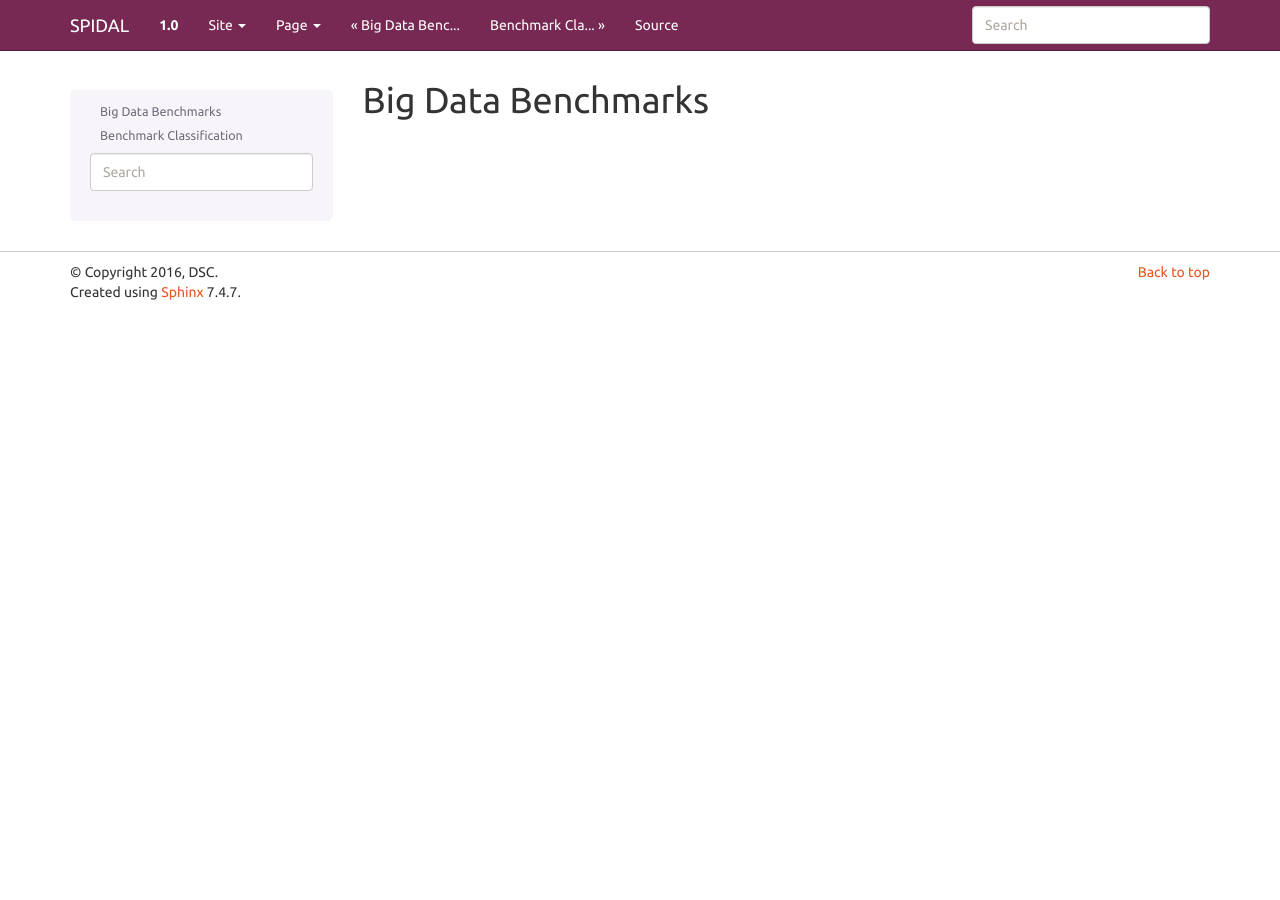
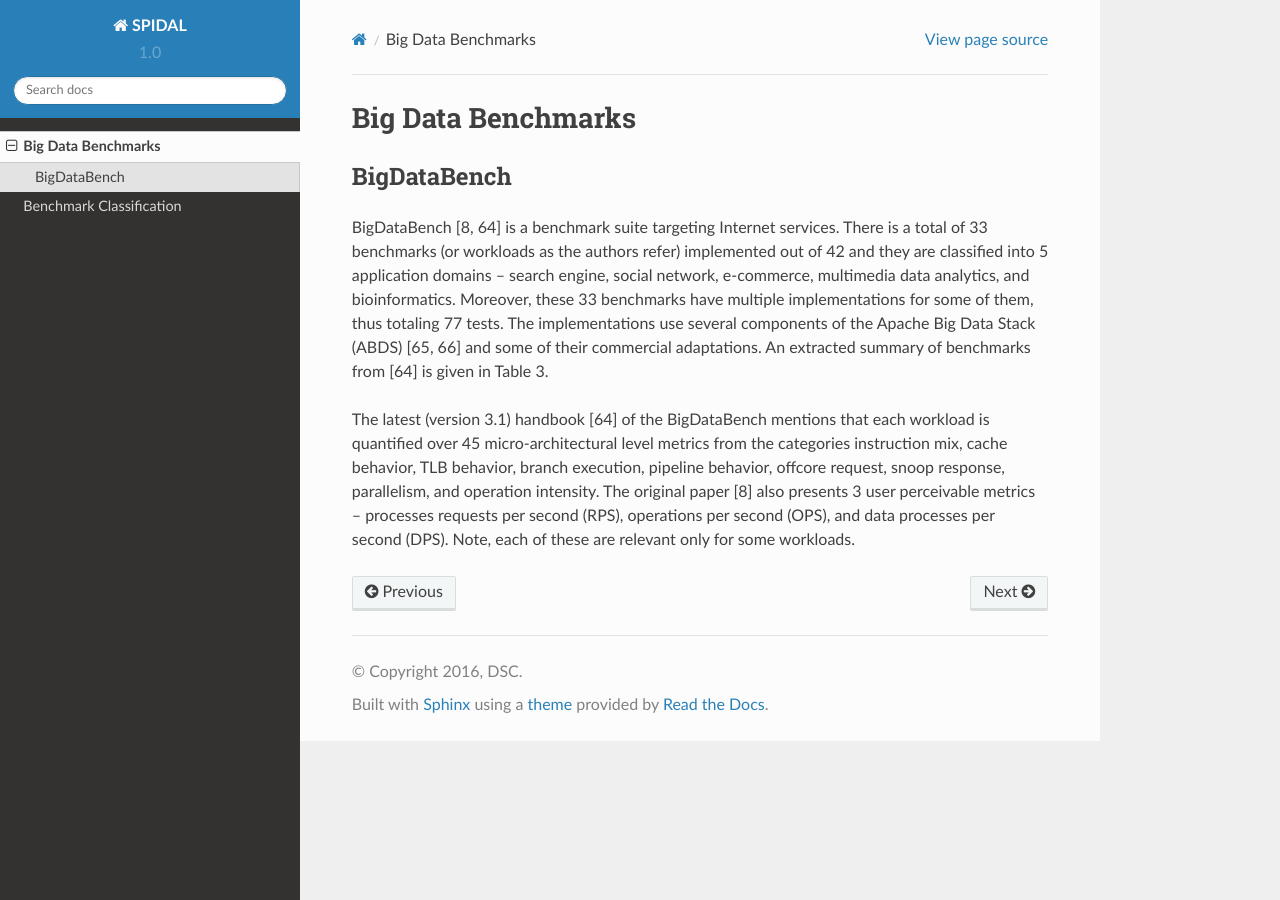
Before and after one commit to DSC-SPIDAL/benchmarks, a Sphinx documentation site: the page built from docs/source/benchmarks.rst, in a window 1280 px wide. Built offline with Sphinx 7.4.7 and the Read the Docs theme 2.0.0, drawn with Linux system fonts in a browser that asks for light colours.

Commit message:
Initial commit

```diff
--- a/docs/source/benchmarks.rst
+++ b/docs/source/benchmarks.rst
@@ -1,2 +1,18 @@
 Big Data Benchmarks
 ===================
+
+BigDataBench
+------------
+BigDataBench [8, 64] is a benchmark suite targeting Internet services.
+There is a total of 33 benchmarks (or workloads as the authors refer) implemented out of 42 and they are classified
+into 5 application domains – search engine, social network, e-commerce, multimedia data analytics, and bioinformatics.
+Moreover, these 33 benchmarks have multiple implementations for some of them, thus totaling 77 tests.
+The implementations use several components of the Apache Big Data Stack (ABDS) [65, 66] and some of their commercial
+adaptations. An extracted summary of benchmarks from [64]  is given in Table 3.
+
+The latest (version 3.1) handbook [64] of the BigDataBench mentions that each workload is quantified over
+45 micro-architectural level metrics from the categories instruction mix, cache behavior, TLB behavior,
+branch execution, pipeline behavior, offcore request, snoop response, parallelism, and operation intensity.
+The original paper [8] also presents 3 user perceivable metrics – processes requests per second (RPS),
+operations per second (OPS), and data processes per second (DPS). Note, each of these are relevant only for some
+workloads.
--- a/docs/source/conf.py
+++ b/docs/source/conf.py
@@ -14,7 +14,7 @@
 
 import sys
 import os
-import sphinx_bootstrap_theme
+import sphinx_rtd_theme
 
 # If extensions (or modules to document with autodoc) are in another directory,
 # add these directories to sys.path here. If the directory is relative to the
@@ -116,7 +116,8 @@ todo_include_todos = True
 # The theme to use for HTML and HTML Help pages.  See the documentation for
 # a list of builtin themes.
 #html_theme = 'alabaster'
-html_theme = 'bootstrap'
+#html_theme = 'bootstrap'
+html_theme = 'sphinx_rtd_theme'
 
 # Theme options are theme-specific and customize the look and feel of a theme
 # further.  For a list of options available for each theme, see the
@@ -189,7 +190,8 @@ html_theme_options = {
 
 # Add any paths that contain custom themes here, relative to this directory.
 #html_theme_path = []
-html_theme_path = sphinx_bootstrap_theme.get_html_theme_path()
+#html_theme_path = sphinx_bootstrap_theme.get_html_theme_path()
+html_theme_path = [sphinx_rtd_theme.get_html_theme_path()]
 
 # The name for this set of Sphinx documents.
 # "<project> v<release> documentation" by default.
```
